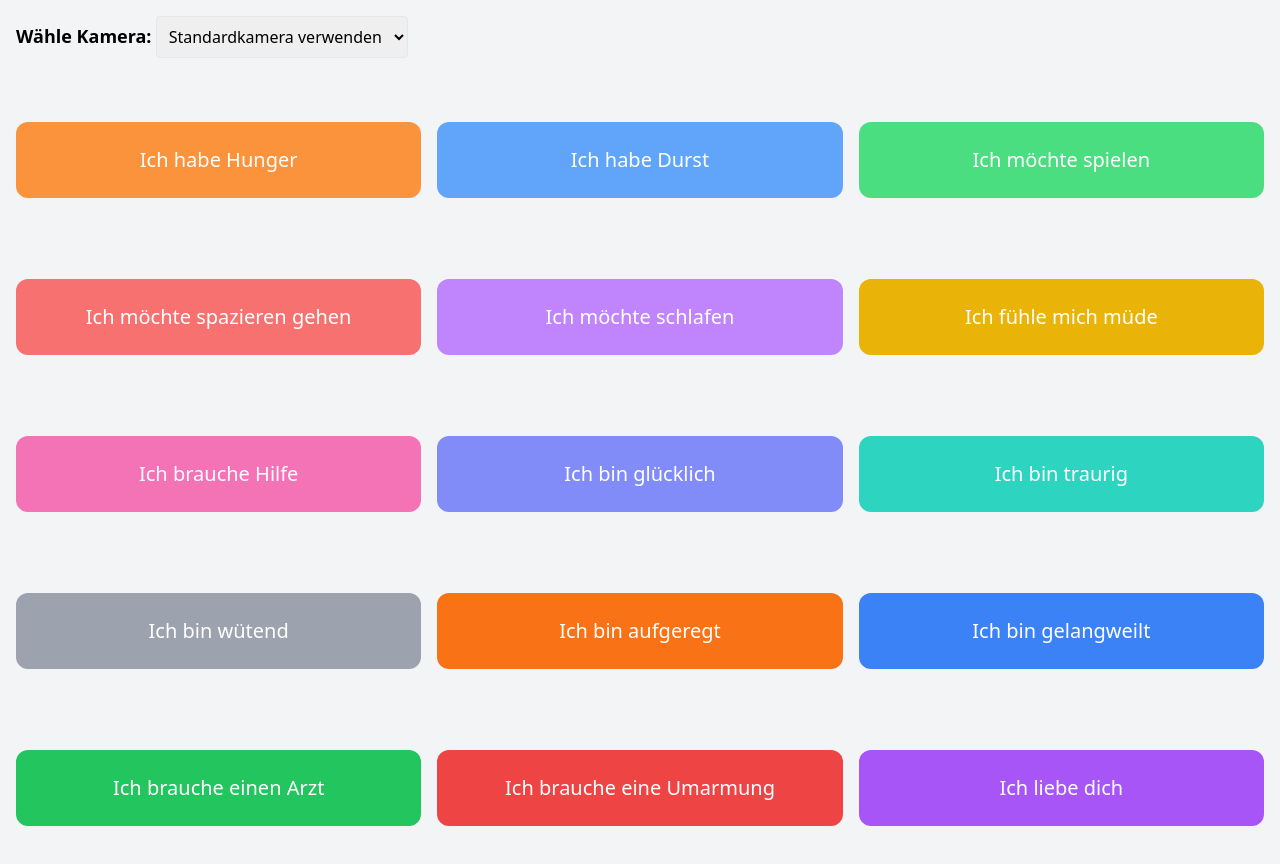
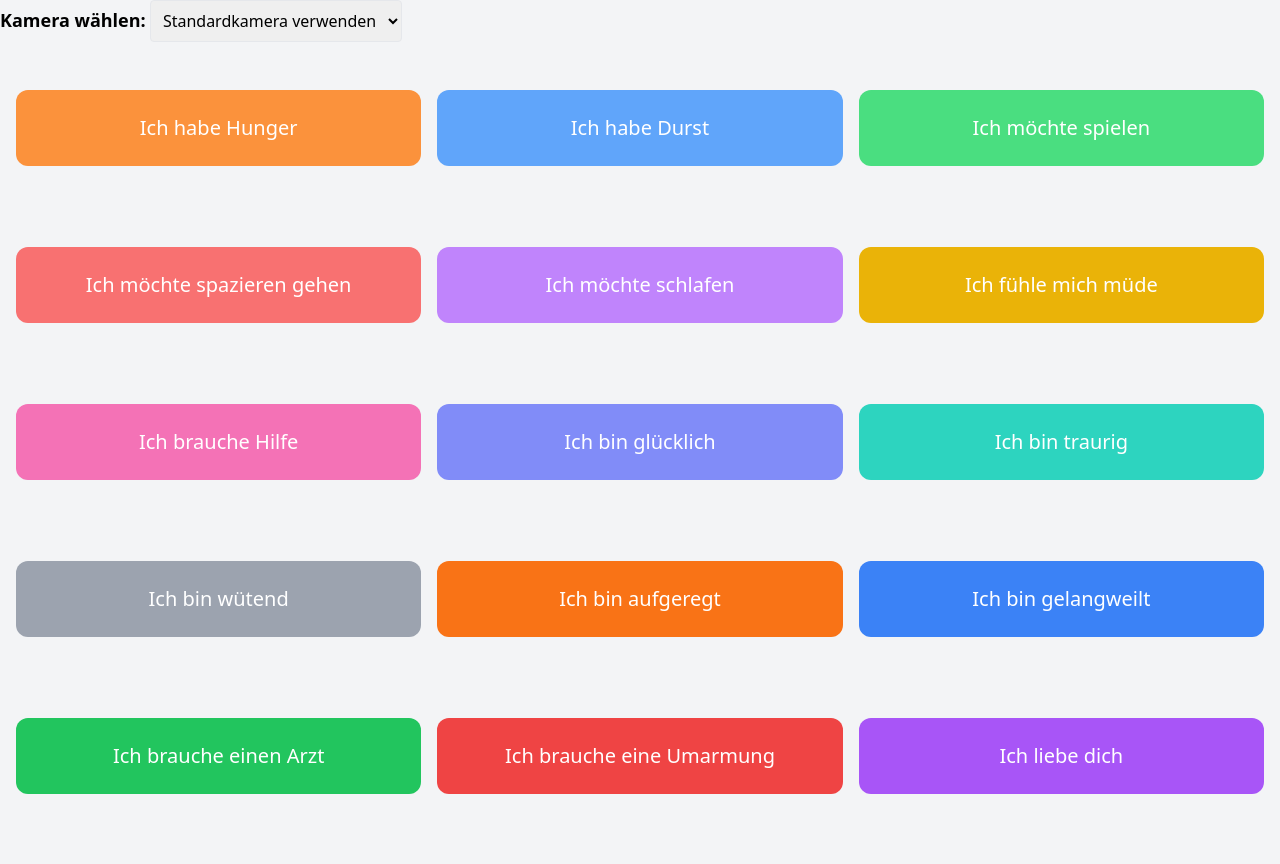
Before and after one commit to BastiBuilds/EyeTracking_Software, a plain HTML site: page src/index.html in a window 1280 px wide. After the commit the page ends 842 px from the top, so only its background shows below. Drawn offline with nearby package versions, Linux system fonts and the light colour scheme; a script that the page names is missing.

Commit message:
update camera selection label for improved clarity

```diff
--- a/src/index.html
+++ b/src/index.html
@@ -9,8 +9,8 @@
   <link rel="stylesheet" href="css/style.css">
 </head>
 <body class="bg-gray-100">
-  <div class="p-4">
-    <label for="cameraSelect" class="text-lg font-bold">Wähle Kamera:</label>
+  <div class="camera-dropdown">
+    <label for="cameraSelect" class="text-lg font-bold">Kamera wählen:</label>
     <select id="cameraSelect" class="border rounded p-2">
       <option value="">Standardkamera verwenden</option>
     </select>
```
